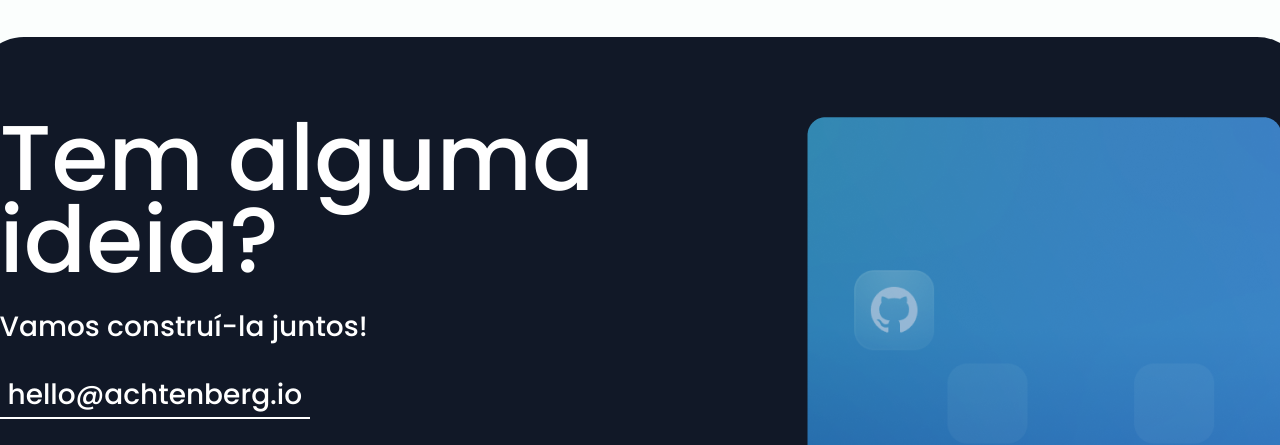
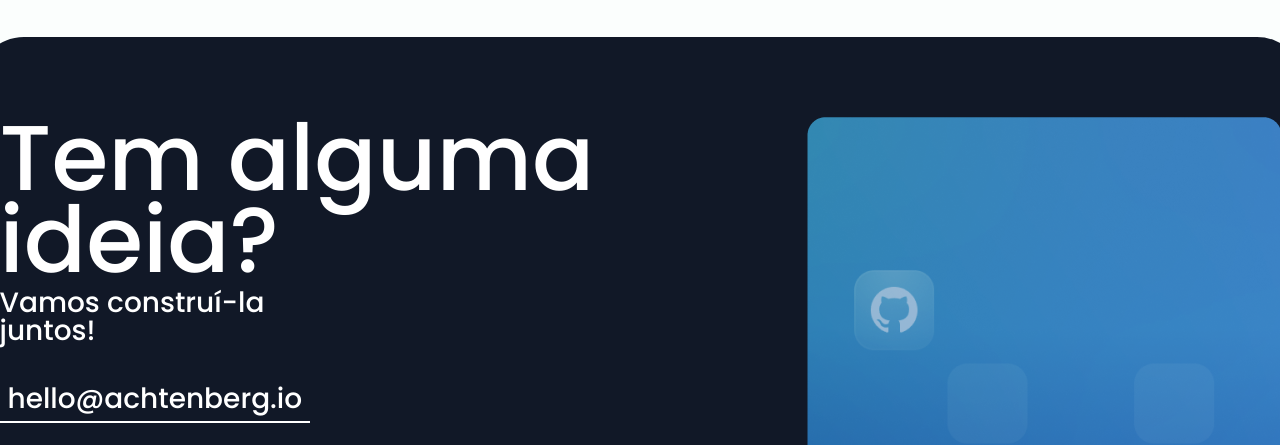
Before and after one commit to QuintinoPro/Santander-Coders---Ada, a plain HTML site: page Site - Projeto Pessoal/index.html in a window 1280 px wide. Shown: the part 2570-3015 px from the top of the page. Drawn offline with Linux system fonts and the light colour scheme.

Commit message:
estudo 29-01-24

```diff
--- a/Site - Projeto Pessoal/assets/css/styles.css
+++ b/Site - Projeto Pessoal/assets/css/styles.css
@@ -543,32 +543,11 @@ footer{
   box-shadow: 0px 10px 10px -5px rgba(0, 0, 0, 0.04), 0px 20px 25px -5px rgba(0, 0, 0, 0.10);
 }
 
-footer a{
-  color: var(--Default-white);
-  text-decoration: none;
-  border-bottom: 2px solid #FFF;
-  color: var(--Default-white, #FFF);
-  font-family: Poppins;
-  font-size: 28px;
-  font-style: normal;
-  font-weight: 400;
-  line-height: 100%; /* 28px */
-  padding: 8px;
-}
-
-footer p{
-  color: var(--Default-white, #FFF);
-  font-family: Poppins;
-  font-size: 28px;
-  font-style: normal;
-  font-weight: 400;
-  line-height: 100%; /* 28px */
-}
-
-.flex{
+.footer-content{
   display: flex;
   justify-content: center;
   align-items: center;
+  gap: 64px;
 }
 
 .titulo{
@@ -586,6 +565,54 @@ footer p{
   align-items: flex-start;
   gap: 32px;
   align-self: stretch;
+}
+
+.footer-header{
+  display: flex;
+  flex-direction: column;
+  align-items: flex-start;
+  gap: 8px;
+}
+
+.footer-header h2{
+  color: var(--Default-white, #FFF);
+  font-family: Poppins;
+  font-size: 92px;
+  font-style: normal;
+  font-weight: 500;
+  line-height: 82px; /* 89.13% */
+}
+
+.footer-header p{
+  width: 327px;
+  color: var(--Default-white, #FFF);
+  font-family: Poppins;
+  font-size: 28px;
+  font-style: normal;
+  font-weight: 400;
+  line-height: 100%; /* 28px */
+}
+
+.footer-email{
+  display: flex;
+  padding: 8px;
+  flex-direction: column;
+  justify-content: center;
+  align-items: center;
+  border-bottom: 2px solid var(--Default-white, #FFF);
+}
+
+.footer-email a{
+  display: flex;
+  align-items: center;
+  gap: 4px;
+  color: var(--Default-white, #FFF);
+  font-family: Poppins;
+  font-size: 28px;
+  font-style: normal;
+  font-weight: 400;
+  line-height: 100%; /* 28px */
+  text-decoration: none;
 }
 
 .sociais-links{
--- a/Site - Projeto Pessoal/index.html
+++ b/Site - Projeto Pessoal/index.html
@@ -132,18 +132,20 @@
 
     <!-- Start Footer -->
     <footer class="footer">
-        <div class="flex">
+        <div class="footer-content">
             <div class="coluna">
-                <h2 class="titulo">Tem alguma ideia?</h2>
-                <p>Vamos construí-la juntos!</p>
+                <div class="footer-header">
+                    <h2>Tem alguma ideia?</h2>
+                    <p>Vamos construí-la juntos!</p>
+                </div>
+                <div class="footer-email">
                 <a href="mailto:hello@achtenberg.io">hello@achtenberg.io</a>
-
+                </div>
                 <div class="sociais-links">
                     <img src="/assets/img/Twitter.svg" alt="Twitter">
                     <img src="/assets/img/linkedin.svg" alt="Linkedin">
                 </div>
             </div>
-
             <div class="fundo-azul">
                 <img src="/assets/img/left column.png" alt="fundo azul">
             </div>
```
Also changed, not shown: aula-09/index.html (added, +72 -0 lines), Site - Projeto Pessoal/assets/img/Underline (1).png (added).
